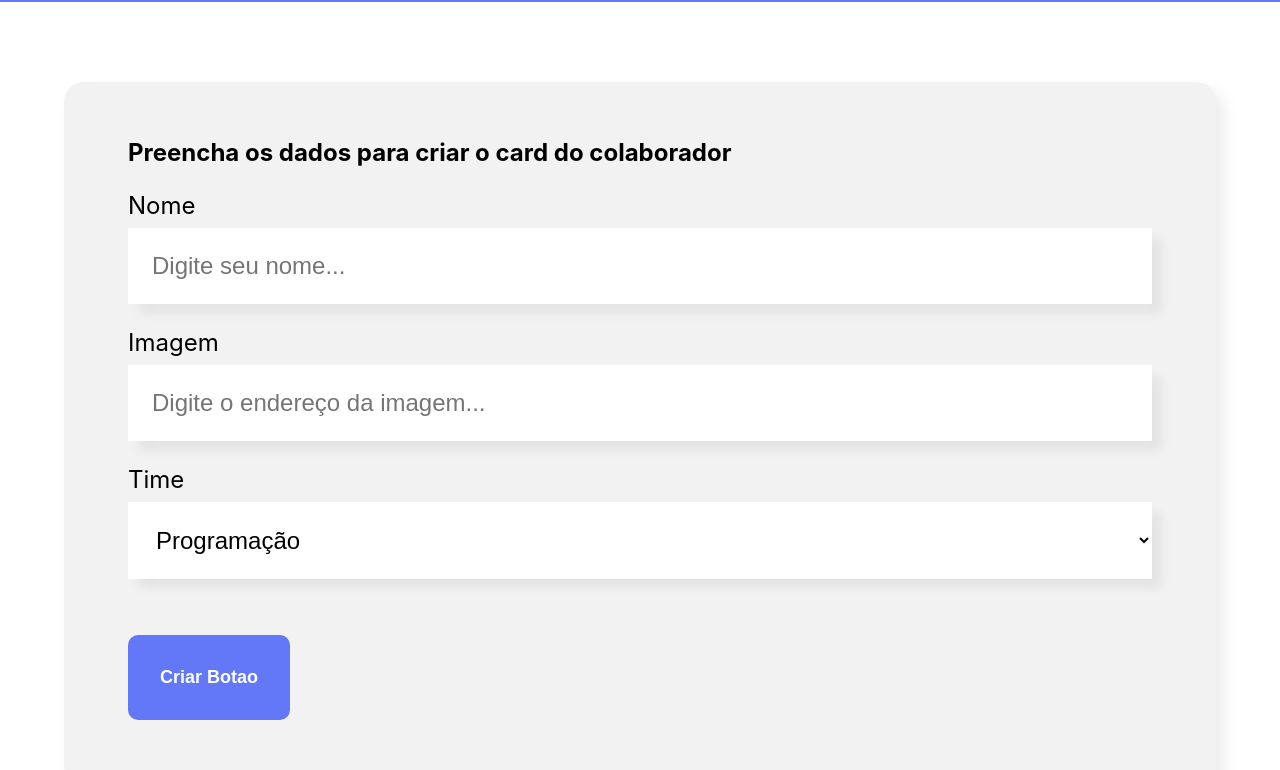
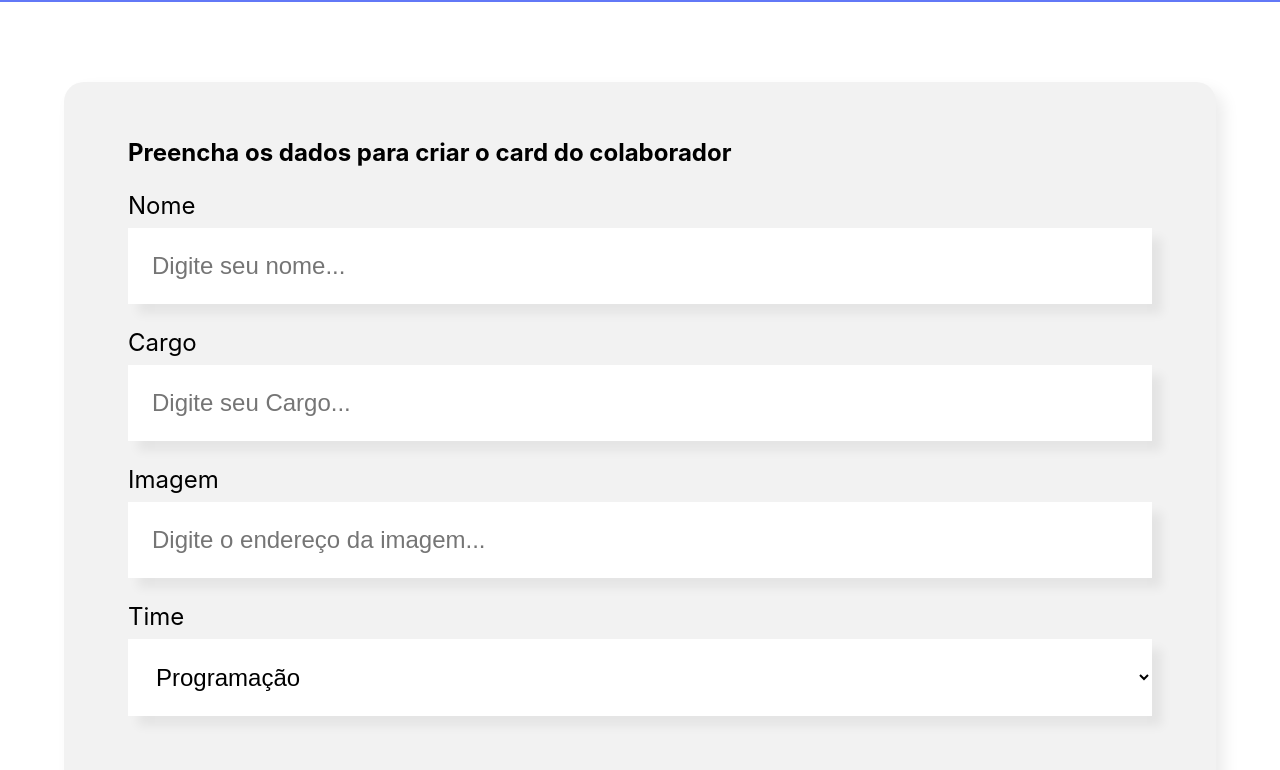
Before and after one commit to Gustavo494-ux/organo-alura, a React (Create React App) app in the folder organo/: page / in a window 1280 px wide. Shown: the part 496-1266 px from the top of the page. Built offline with nearby package versions, Linux system fonts and the light colour scheme.

Commit message:
modulo 3

```diff
--- a/organo/src/App.js
+++ b/organo/src/App.js
@@ -1,11 +1,20 @@
 import Banner from './componentes/Banner/Banner';
 import Formulario from './componentes/Formulario';
+import {useState} from "react";
 
 function App() {
+  const [colaboradores, setColaboradores] = useState([])
+
+    const aoNovoColaboradorAdicionado = (colaborador) => {
+      console.log(colaborador)
+      setColaboradores([...colaboradores, colaborador])
+
+  }
+
   return (
     <div className="App">
       <Banner />
-      <Formulario />
+      <Formulario aoColaboradorCadastrado={colaborador => aoNovoColaboradorAdicionado(colaborador)}/>
     </div>
   );
 }
--- a/organo/src/componentes/CampoTexto/index.js
+++ b/organo/src/componentes/CampoTexto/index.js
@@ -1,12 +1,16 @@
 import './CampoTexto.css';
 
 const CampoTexto = (props) => {
+    const PlaceholderModificado = `${props.Placeholder}...`
 
-    const PlaceholderModificado = `${props.Placeholder}...`
+    const aoDigitado = (evento) => {
+        props.aoAlterado(evento.target.value)
+    }
+
     return (
         <div className="campo-texto">
             <label>{props.label}</label>
-            <input placeholder={PlaceholderModificado} required={props.obrigatorio}/>
+            <input  value={props.valor} onChange={aoDigitado}  placeholder={PlaceholderModificado} required={props.obrigatorio}/>
         </div>
     )
 }
--- a/organo/src/componentes/Formulario/index.js
+++ b/organo/src/componentes/Formulario/index.js
@@ -2,8 +2,10 @@ import './Formulario.css'
 import CampoTexto from '../CampoTexto'
 import ListaSuspensa from '../ListaSuspensa'
 import Botao from '../Botao'
+import React, { useState } from 'react';
 
-const Formulario = () => {
+
+const Formulario = (props) => {
     const times = [
         'Programação',
         'Front-end',
@@ -14,18 +16,57 @@ const Formulario = () => {
         'Inovação e Gestão'
     ]
 
+    const [nome, setNome] = useState('')
+    const [cargo, setCargo] = useState('')
+    const [imagem, setImagem] = useState('')
+    const [time, setTime] = useState('')
     const aoSalvar = (evento) => {
         evento.preventDefault()
-        console.log('Salvando')
+        props.aoColaboradorCadastrado({
+            nome,
+            cargo,
+            imagem,
+            time
+        })
+//        props.aoColaborador({
+//            nome,
+//            cargo,
+//            imagem, time
+//        })
     }
 
     return (
         <section className="formulario">
             <form onSubmit={aoSalvar}>
                 <h2>Preencha os dados para criar o card do colaborador</h2>
-                <CampoTexto obrigatorio={true} label="Nome" Placeholder="Digite seu nome" />
-                <CampoTexto obrigatorio={false} label="Imagem" Placeholder="Digite o endereço da imagem" />
-                <ListaSuspensa obrigatorio={true} itens={times} label="Time"/>
+                <CampoTexto
+                    obrigatorio={true}
+                    label="Nome"
+                    Placeholder="Digite seu nome"
+                    valor={nome}
+                    aoAlterado={valor => setNome(valor)}
+                />
+                <CampoTexto
+                    obrigatorio={true}
+                    label="Cargo"
+                    Placeholder="Digite seu Cargo"
+                    valor={cargo}
+                    aoAlterado={valor => setCargo(valor)}
+                />
+                <CampoTexto
+                    obrigatorio={false}
+                    label="Imagem"
+                    Placeholder="Digite o endereço da imagem"
+                    valor={imagem}
+                    aoAlterado={valor => setImagem(valor)}
+                />
+                <ListaSuspensa
+                    obrigatorio={true}
+                    itens={times}
+                    label="Time"
+                    valor={time}
+                    aoAlterado={valor => setTime(valor) }
+                />
                 <Botao >
                     Criar Botao
                 </Botao>
--- a/organo/src/componentes/ListaSuspensa/index.js
+++ b/organo/src/componentes/ListaSuspensa/index.js
@@ -1,10 +1,11 @@
 import './ListaSuspensa.css';
-
 const ListaSuspensa = (props) => {
     return (
         <div className="lista-suspensa">
             <label>{props.label}</label>
-            <select  required={props.obrigatorio}>
+            <select
+                    onChange={evento  => props.aoAlterado(evento.target.value)}
+                    required={props.obrigatorio}>
                 {props.itens.map(item => (
                     <option key={item}>{item}</option>
                 ))}
```
Also changed, not shown: organo/.fleet/run.json (added), 1 other file (tests, documents, lock files or other folders).
